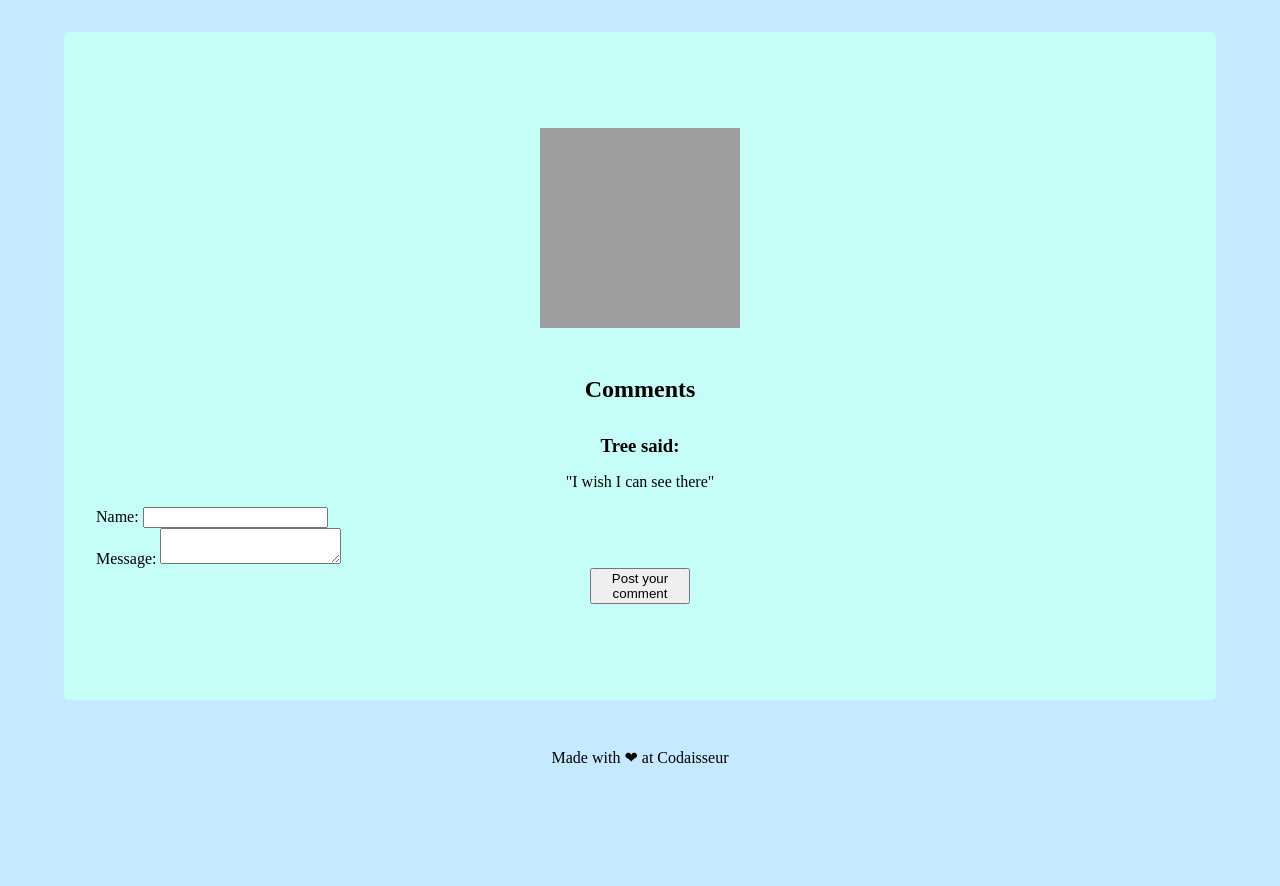
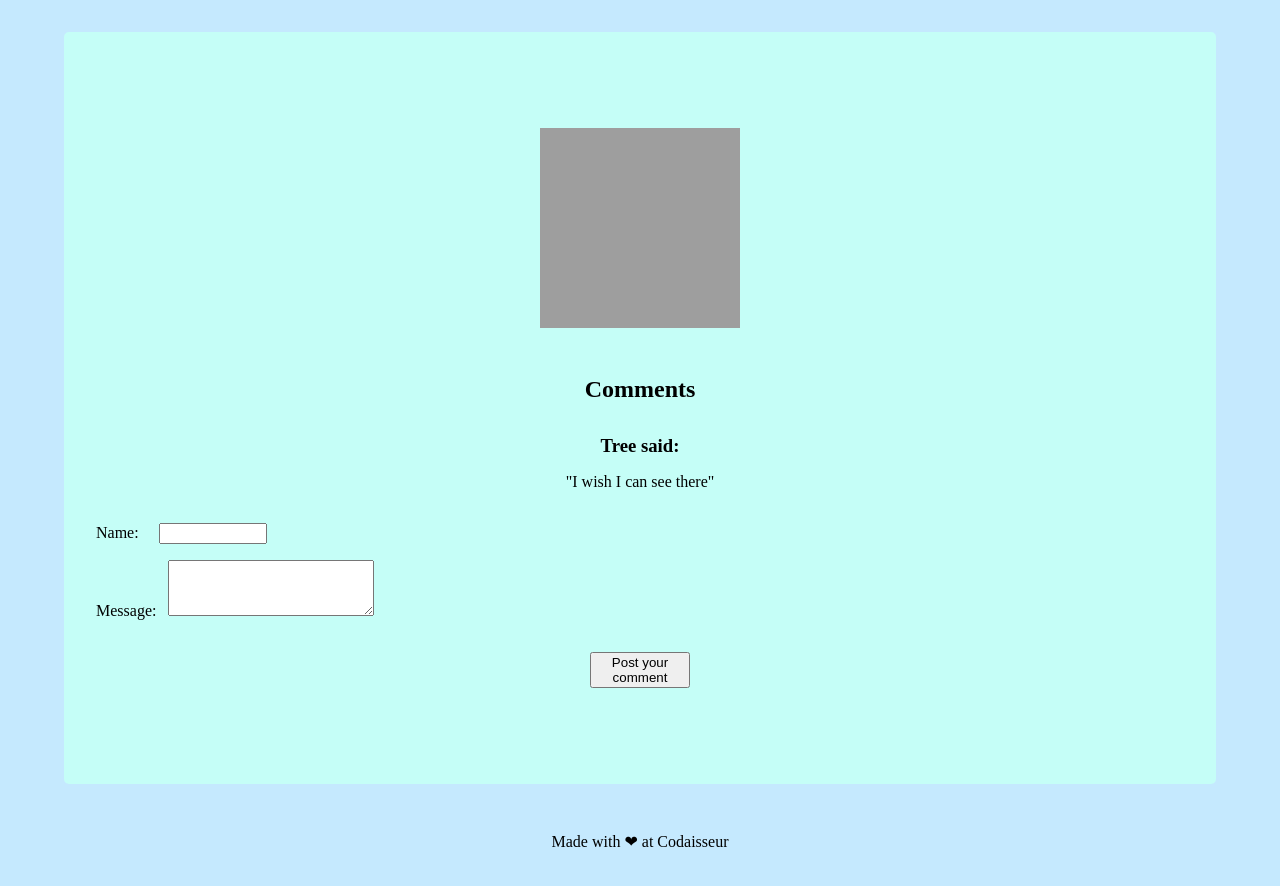
Before and after one commit to Bencilki/musum-app, a plain HTML site: page pages/old-vine-page.html in a window 1280 px wide. Before the commit the page ends 847 px from the top, so only its background shows below. Drawn offline with Linux system fonts and the light colour scheme; grey boxes are pictures that could not be loaded.

Commit message:
input boxes width etc

```diff
--- a/pages/detail-page.css
+++ b/pages/detail-page.css
@@ -28,14 +28,25 @@ h2 , h3 {
     margin-left: 2rem;
     text-align: left;
   }
+#msg {
+    display: inline-block;
+    width: 200px;
+    height: 50px;
+    margin-block-start: 1rem;
+    margin-inline-start: 0.5rem;
+}
+#name {
+    display: inline-block;
+    width: 100px;
+    margin-block-start: 1rem;
+    margin-inline-start: 1rem;
+}
   .button{
       display: grid;
-      width: 100px;
+      max-width: 100px;
       grid-template: 80px 80px 80px 80px;
       margin: auto;
-
-
-
+      margin-top: 2rem;
   }
   footer {
       margin: 3rem;
```
